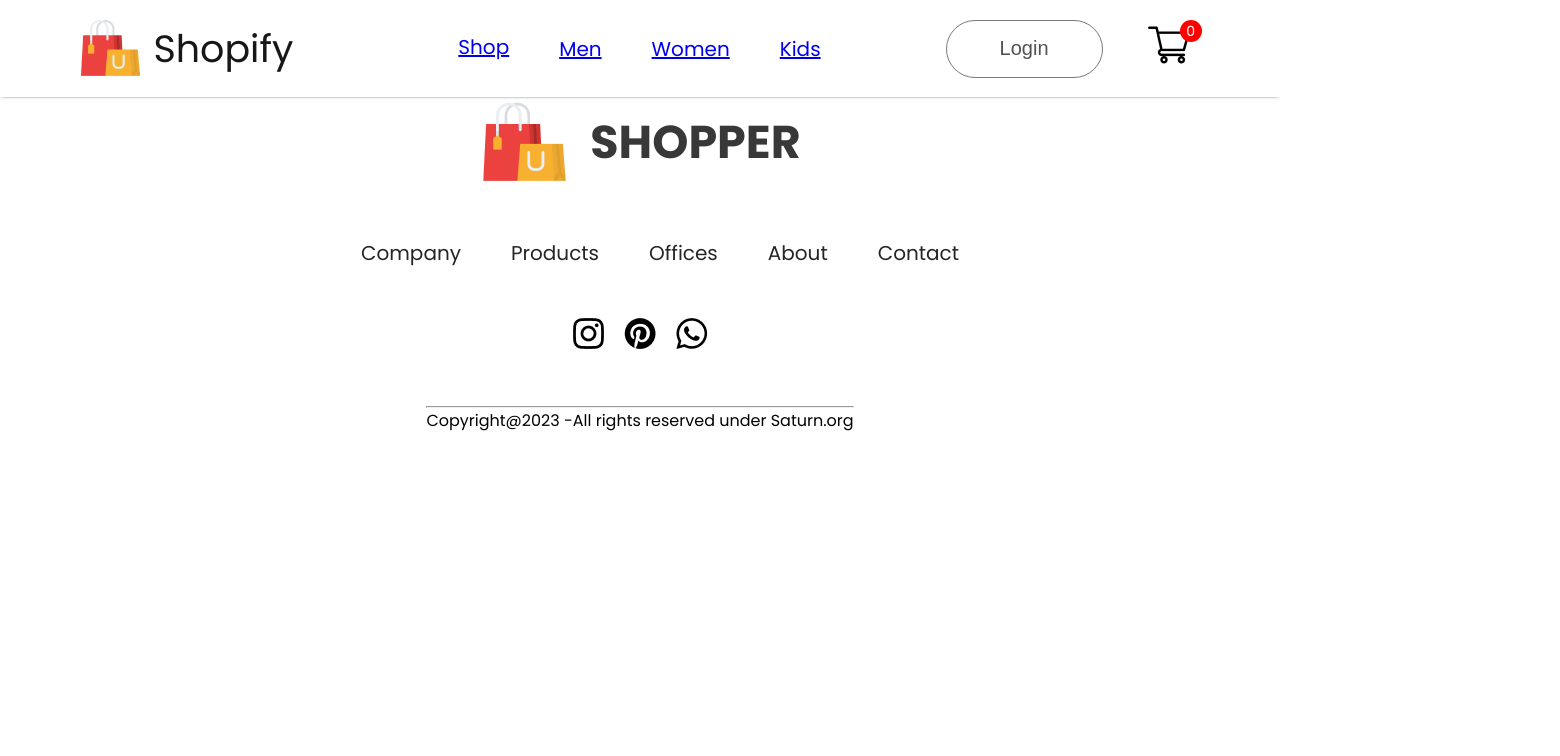
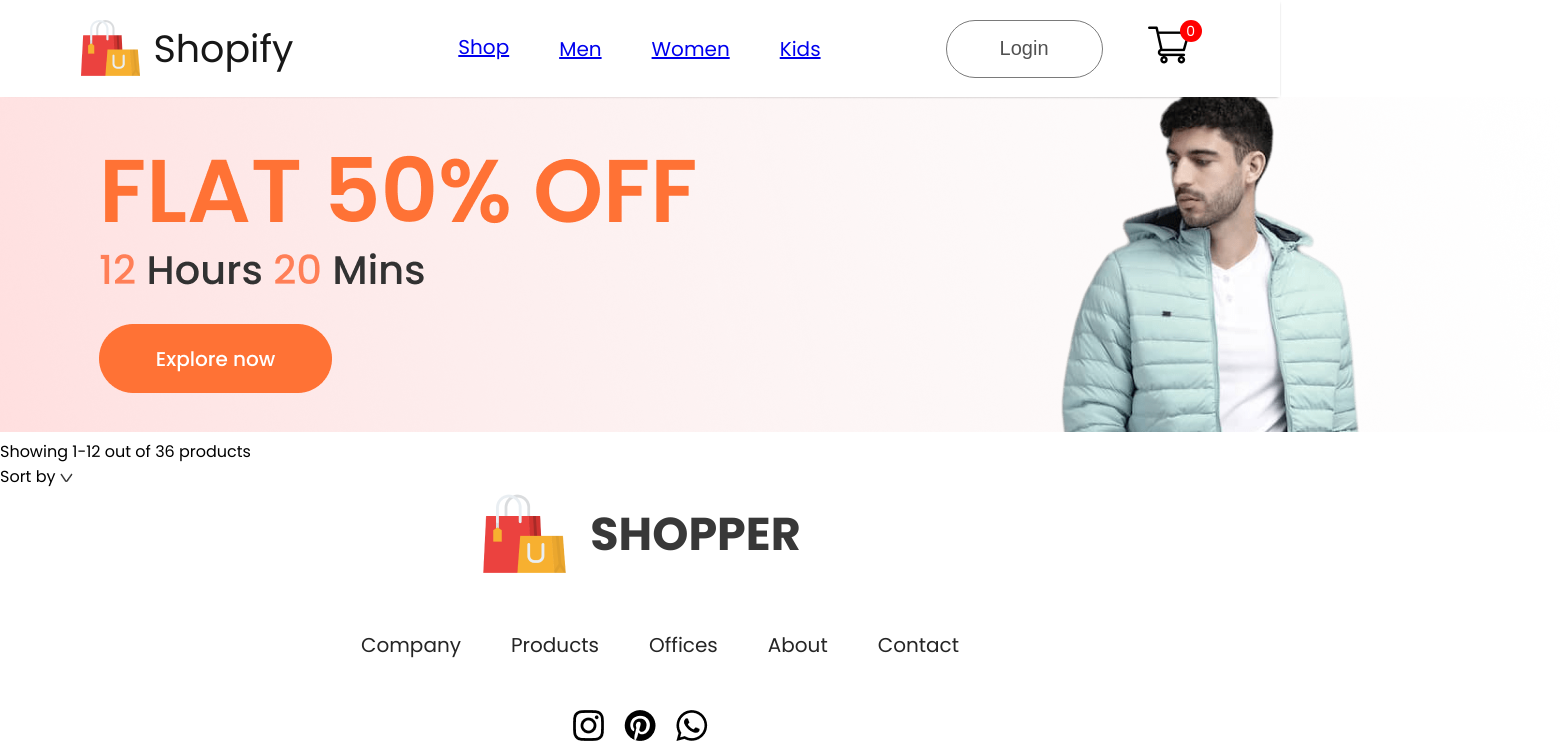
Before and after one commit to Shashikumar-ezhilarasu/E-commerce-frontend, a React (Create React App) app: page /mens in a window 1280 px wide. Shown: the top 756 px of the page, 1560 px wide, since content can reach past the window. Built offline with nearby package versions, Linux system fonts and the light colour scheme.

Commit message:
added ShopContext and banners

```diff
--- a/src/App.js
+++ b/src/App.js
@@ -8,6 +8,9 @@
 import Loginsignup from './Pages/Loginsignup';
 import Shop from './Pages/Shop.jsx';
 import Footer from './Components/Footer/Footer.jsx';
+import men_banner from './Components/Assets/banner_mens.png'
+import women_banner from './Components/Assets/banner_women.png'
+import kid_banner from './Components/Assets/banner_kids.png'
 function App() {
   return (
     <div >
@@ -15,9 +18,9 @@
       <Navbar/>
       <Routes>
         <Route path='/' element={<Shop/>}/>
-        <Route path='/mens' element={<ShopCategory category="men"/>}/>
-        <Route path='/mens' element={<ShopCategory category="women"/>}/>
-        <Route path='/kids' element={<ShopCategory category="kid"/>}/>
+        <Route path='/mens' element={<ShopCategory banner={men_banner}category="men"/>}/>
+        <Route path='/mens' element={<ShopCategory banner={women_banner}category="women"/>}/>
+        <Route path='/kids' element={<ShopCategory banner={kid_banner}category="kid"/>}/>
         <Route path="/product" element={<Product/>}>
           <Route path=':productId' element={<Product/>}/>
 
--- a/src/Components/Footer/Footer.css
+++ b/src/Components/Footer/Footer.css
@@ -32,6 +32,7 @@
 .footer-social-icon{
     display: flex;
     gap:20px;
+    cursor: pointer;
 
 }
 .footer-icon-container{
@@ -39,6 +40,7 @@
     padding-bottom: 6px;
     background: #fbfbfb;
     border:1px solod #ebebeb;
+    cursor: pointer;
 }
 .footer-copyright{
     display:flex;
--- /dev/null
+++ b/src/Context/ShopContext.jsx
@@ -0,0 +1,19 @@
+import React, { createContext } from 'react';
+import all_product from '../Components/Assets/all_product';
+
+// Use camelCase for variable names (ShopContextProvider)
+export const ShopContext = createContext(null);
+
+// Fix the typo in the component name
+const ShopContextProvider = (props) => {
+  const contextValue = { all_product };
+
+  return (
+    <ShopContext.Provider value={contextValue}>
+      {props.children}
+    </ShopContext.Provider>
+  );
+}
+
+// Export the corrected name
+export default ShopContextProvider;
--- a/src/Pages/ShopCategory.jsx
+++ b/src/Pages/ShopCategory.jsx
@@ -1,11 +1,25 @@
-import React from 'react'
+import React, { useContext } from 'react';
+import './CSS/ShopCategory.css';
+import { ShopContext } from '../Context/ShopContext';
+import dropdown_icon from '../Components/Assets/dropdown_icon.png'
 
-const ShopCategory = () => {
+const ShopCategory = (props) => {
+  const { all_product } = useContext(ShopContext);
+
   return (
-    <div>
-
+    <div className='shop-category'>
+      {/* Your component logic using the all_product context */}
+      <img src={props.banner} alt="" />
+      <div className="shopcategory-indexSort">
+        <p>
+          <span>Showing 1-12</span> out of 36 products
+        </p>
+        <div className='shopcategory-sort'>
+          Sort by <img src={dropdown_icon} alt="" />
+        </div>
+      </div>
     </div>
-  )
+  );
 }
 
-export default ShopCategory
+export default ShopCategory;
--- a/src/index.js
+++ b/src/index.js
@@ -1,13 +1,16 @@
 import React from 'react';
-import ReactDOM from 'react-dom/client';
+import ReactDOM from 'react-dom';
 import './index.css';
 import App from './App';
 import reportWebVitals from './reportWebVitals';
+import ShopContextProvider from './Context/ShopContext'; // Correct import
 
 const root = ReactDOM.createRoot(document.getElementById('root'));
 root.render(
   <React.StrictMode>
-    <App />
+    <ShopContextProvider>
+      <App />
+    </ShopContextProvider>
   </React.StrictMode>
 );
 
```
Also changed, not shown: src/Pages/CSS/ShopCategory.css (added).
